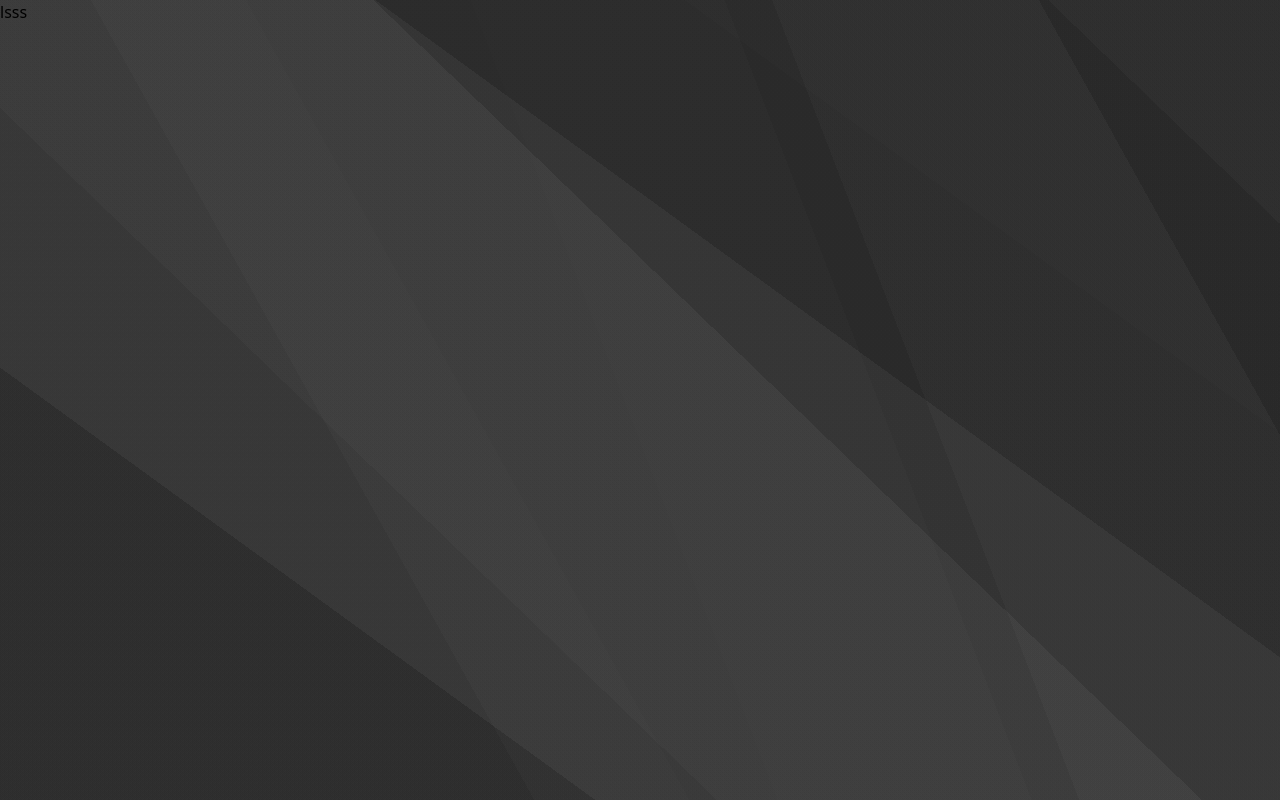
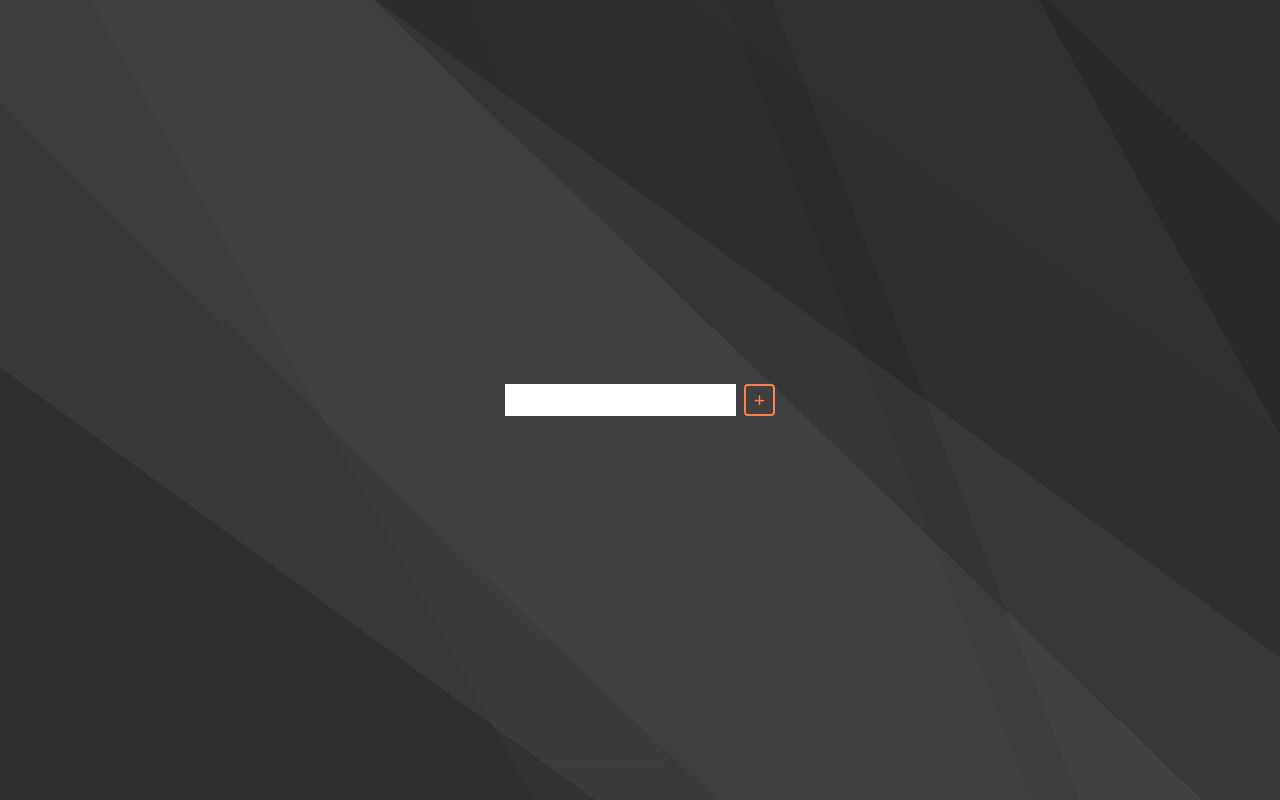
Before and after one commit to Zlus95/Todo_v1, a React (Create React App) app in the folder frontend/: page / in a window 1280 px wide. Built offline with nearby package versions, Linux system fonts and the light colour scheme.

Commit message:
addTodo form

```diff
--- /dev/null
+++ b/frontend/src/Todo/AddTodo.js
@@ -0,0 +1,21 @@
+import React, { memo, useRef } from "react";
+
+const AddTodo = ({ setTodo }) => {
+  const valueRef = useRef(null);
+
+  const handlerSubmit = (event) => {
+    event.preventDefault();
+    const value = valueRef.current.value;
+    setTodo((prev) => [...prev, value]);
+    valueRef.current.value = "";
+  };
+
+  return (
+    <form onSubmit={handlerSubmit} className="FormСontainer">
+      <input type="text" ref={valueRef} id="todo" />
+      <button className="AddButton">+</button>
+    </form>
+  );
+};
+
+export default memo(AddTodo);
--- a/frontend/src/Todo/TotoPage.js
+++ b/frontend/src/Todo/TotoPage.js
@@ -1,5 +1,15 @@
-import React from "react";
+import React, { useState } from "react";
+import "./style.css";
+import AddTodo from "./AddTodo";
 
-const TodoPage = () => <div>lsss</div>;
+const TodoPage = () => {
+  const [todo, setTodo] = useState([]);
+  console.log(todo);
+  return (
+    <div className="Сontainer">
+      <AddTodo setTodo={setTodo} />
+    </div>
+  );
+};
 
 export default TodoPage;
--- /dev/null
+++ b/frontend/src/Todo/style.css
@@ -0,0 +1,15 @@
+@tailwind base;
+@tailwind components;
+@tailwind utilities;
+
+.Сontainer {
+    @apply flex justify-center items-center h-full;
+}
+
+.FormСontainer {
+    @apply flex gap-2
+}
+
+.AddButton {
+    @apply border-2 rounded px-2 text-primary text-xl border-primary
+}
```
